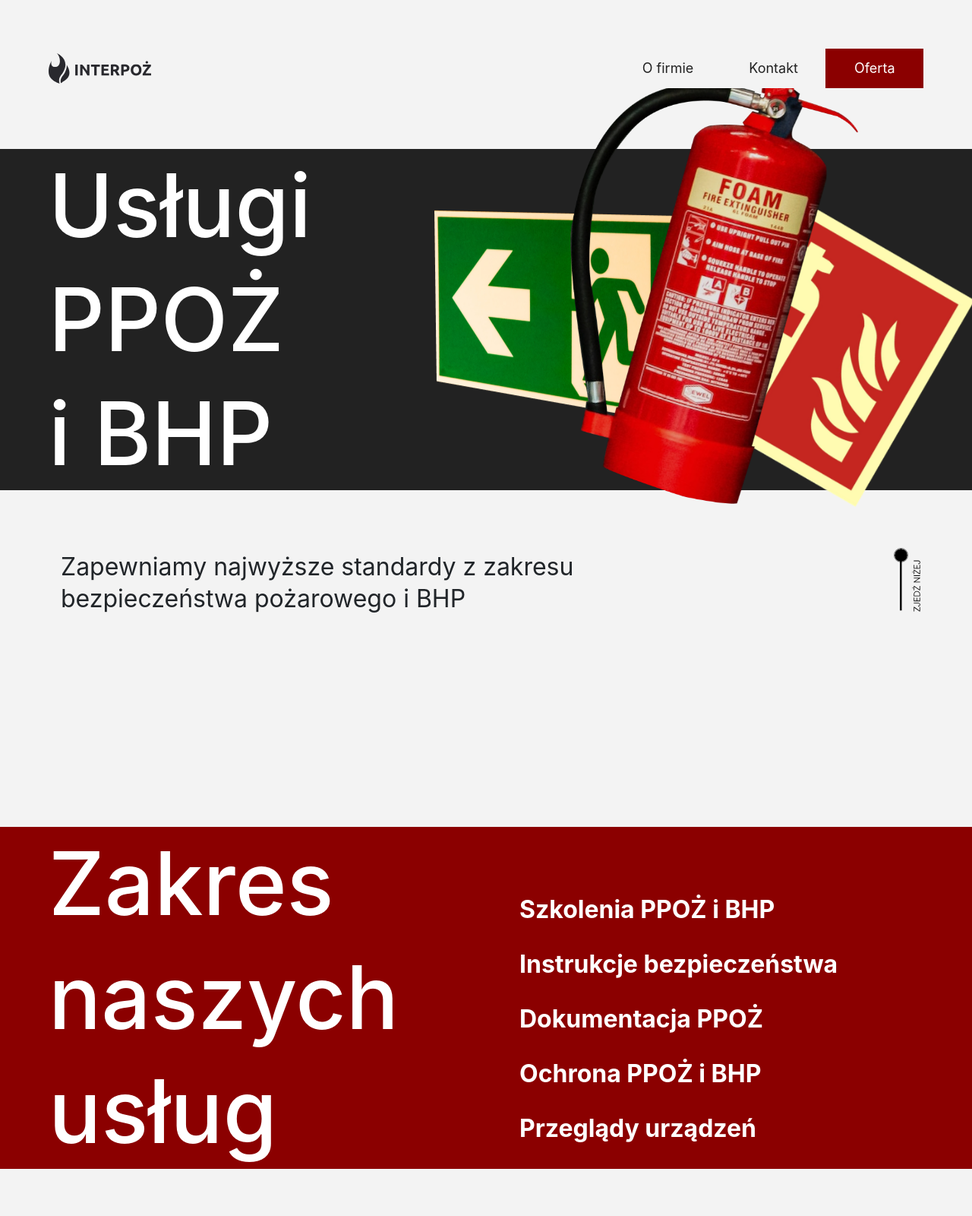
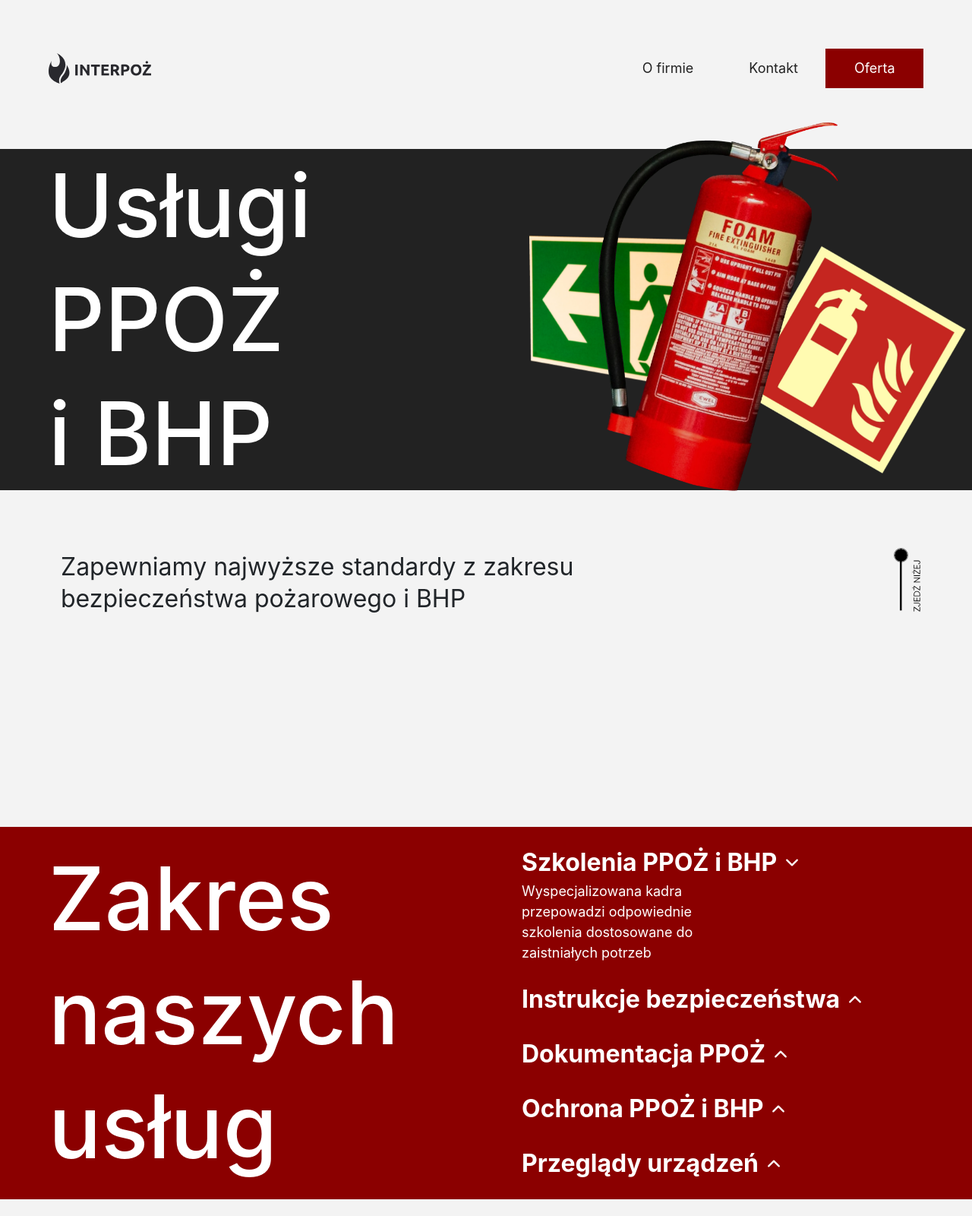
Before and after one commit to tipiso/interpoz-2.0, a Gatsby site: page / in a window 1280 px wide. Shown: the top 1600 px of the page at 76% size. Built offline with nearby package versions, Linux system fonts and the light colour scheme; Gatsby itself is replaced by a stand-in of ours.

Commit message:
added some style fixes

```diff
--- a/src/components/Layout/Layout.scss
+++ b/src/components/Layout/Layout.scss
@@ -49,7 +49,7 @@
     background: $black-color;
     border-radius: 10px;
     height: 4px;
-    margin: 5px 0;
+    margin: 4px 0;
     -webkit-transition: 0.4s cubic-bezier(0.68, -0.6, 0.32, 1.6);
     transition: 0.4s cubic-bezier(0.68, -0.6, 0.32, 1.6);
   }
@@ -79,7 +79,7 @@
   &.open span:nth-of-type(3) {
     transform-origin: bottom;
     width: 50%;
-    transform: translate(17px, -8px) rotatez(45deg);
+    transform: translate(15px, -6px) rotatez(45deg);
   }
 }
 
--- a/src/pages/Home.scss
+++ b/src/pages/Home.scss
@@ -32,12 +32,16 @@
 
   // Images
   .images {
+    display: flex;
+    justify-content: center;
+    align-items: center;
     position: relative;
     padding: 0;
     z-index: 1;
+    max-width: 500px;
 
     @media (min-width: $xxl) {
-      transform: translateY(15%);
+      max-width: 700px;
     }
   }
 
@@ -46,33 +50,50 @@
 
     &--red-sign {
       z-index: 3;
-      width: 80%;
+      right: -20%;
+      bottom: 20px;
+      width: 200px;
       min-width: 180px;
       max-width: 430px;
-      top: -40px;
-      left: 30%;
       @include imgAnimation(floatImgRight);
 
-      @media (min-width: $lg) {
-        top: 10%;
+
+      @media (min-width: $sm) {
+        right: -20%;
+        bottom: 20px;
+        width: 300px;
+      }
+
+      @media (min-width: $xxl) {
+        width: 80%;
+        right: -20%;
       }
     }
 
     &--green-sign {
       z-index: 3;
-      top: 50%;
-      left: -100px;
-      transform: translateY(-50%);
+      left: 5%;
+      bottom: 20px;
+      width: 250px;
       @include imgAnimation(floatImgLeft);
+
+      @media (min-width: $xxl) {
+        width: auto;
+      }
     }
 
     &--extinguisher-sign {
       z-index: 4;
-      width: 80%;
+      bottom: -40px;
+      width: 400px;
       max-width: 480px;
-      top: -160px;
       @include imgAnimation(floatImgUp);
       animation-direction: alternate-reverse;
+
+      @media (min-width: $xxl) {
+        width: 80%;
+        bottom: 20px;
+      }
     }
   }
 }
@@ -82,7 +103,7 @@
   justify-content: space-between;
   align-items: center;
   flex-wrap: wrap;
-  padding: 50px 24px 80px 24px;
+  padding: 24px 24px 80px 24px;
 
   @media (min-width: $lg) {
     padding: 80px 80px 80px;
@@ -90,7 +111,7 @@
 
   &__text {
     font-size: $font-size-lg;
-    line-height: 41.6px;
+    line-height: 130%;
     font-weight: 400;
   }
 }
@@ -119,22 +140,12 @@
 .services {
   position: relative;
   background-color: $red-color;
+  padding: 20px 0;
 
   @include bgHeadingText($red-color, $white-color);
 
-  @media (min-width: $xs) {
-    max-height: unset;
-    min-height: unset;
-
-    &__text-wrap {
-      max-height: unset;
-      min-height: unset;
-    }
-
-    &__text {
-      max-height: unset;
-      min-height: unset;
-    }
+  &__text-wrap {
+    padding-bottom: 40px;
   }
 
   @media (min-width: $lg) {
@@ -142,14 +153,15 @@
     @include bgHeadingText($red-color, $white-color);
   }
 
+
   &__list {
-    padding-top: 50px;
-    padding-bottom: 50px;
+    margin: auto 0;
+    padding: 0;
 
     @media (min-width: $lg) {
-      padding-top: 85px;
-      padding-bottom: 0;
+      padding: 0 15px;
     }
+
   }
 }
 
@@ -161,11 +173,26 @@
   }
 
   &__title {
+    display: flex;
+    align-items: center;
     cursor: pointer;
     font-weight: 700;
     font-size: $font-size-lg;
     color: $white-color;
     padding: 0;
+
+    &.open img {
+      transform: rotate(180deg);
+    }
+
+    img {
+      display: block;
+      margin-left: 8px;
+      width: 24px;
+      fill: $white-color;
+      color: $white-color;
+      transition: .2s ease-in-out;
+    }
   }
 
   &__content {
@@ -199,6 +226,7 @@
 
   &__heading {
     font-size: $font-size-title;
+    padding-bottom: 24px;
   }
 
   &__paragraph {
@@ -210,7 +238,7 @@
     padding-bottom: 16px;
 
     &:last-of-type {
-      padding-bottom: 32px;
+      padding-bottom: 40px;
     }
   }
 }
@@ -243,6 +271,7 @@
     font-size: $font-size-title;
     color: $white-color;
     font-weight: 700;
+    padding-bottom: 24px;
 
     @media (min-width: $lg) {
       line-height: 130%;
@@ -259,7 +288,7 @@
   &__info {
     font-size: $font-size-md;
     font-weight: 400;
-    line-height: 43.2px;
+    line-height: 130%;
     padding-bottom: 24px;
   }
 
--- a/src/pages/index.js
+++ b/src/pages/index.js
@@ -12,6 +12,7 @@ import MailIcon from "../images/mail-icon.svg";
 import PhoneIcon from "../images/phone-icon.svg";
 import ScrollDownText from "../images/scroll-down-text.svg";
 import ScrollDownDot from "../images/scroll-down-dot.svg";
+import ChevronUp from '../images/chevron-up-icon.svg';
 import Offer from "../images/offer.pdf";
 import useWindowDimensions from "../components/Layout/useWindowDimensions";
 import { SEO } from "../components/SEO";
@@ -20,7 +21,7 @@ import { services } from "../constants/constants";
 import "./Home.scss";
 
 const IndexPage = () => {
-  const [openedCollapse, setOpenedCollapse] = useState({});
+  const [openedCollapse, setOpenedCollapse] = useState({"Szkolenia PPOŻ i BHP0": true});
   const aboutRef = useRef(null);
   const contactRef = useRef(null);
   const windowDimensions = useWindowDimensions();
@@ -56,7 +57,7 @@ const IndexPage = () => {
             <span>i BHP</span>
           </div>
         </Col>
-        <Col className="images" xs={6}>
+        <Col className="images">
             {!isMobileLayout && (
               <>
                 <img
@@ -108,14 +109,16 @@ const IndexPage = () => {
         <Col className="services__list" xs={12} lg={6}>
           {services.map((service, idx) => {
             const uniqueKey = service.title + idx;
+            const titleClass = `service__title ${openedCollapse[uniqueKey] ? 'open' : ''} `
 
             return (
               <div className="service" key={uniqueKey}>
                 <button
-                  className="service__title"
+                  className={titleClass}
                   onClick={() => toggleCollapse(uniqueKey)}
                 >
                   {service.title}
+                  <img src={ChevronUp} alt="icon chevron up" />
                 </button>
                 <Collapse
                   key={uniqueKey + "-collapse"}
```
Also changed, not shown: src/images/chevron-up-icon.svg (added).
